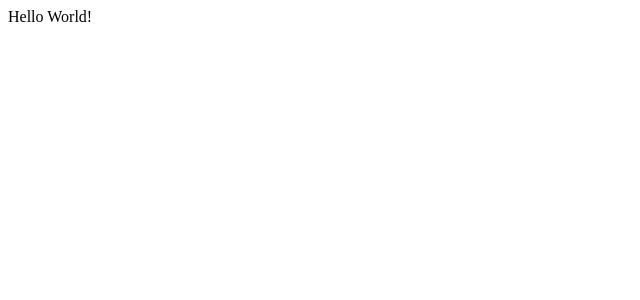
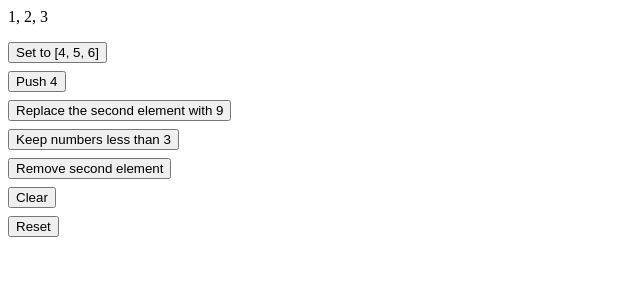
Before and after one commit to imudasirali/react-simplified-vite, a React (Vite) app: page / in a window 1280 px wide. Shown: the top 300 px of the page, without its empty margins (0-640 px from the left). Built offline with nearby package versions, Linux system fonts and the light colour scheme.

Commit message:
custom Array hook practice

```diff
--- a/src/App.jsx
+++ b/src/App.jsx
@@ -1,6 +1,37 @@
+import { useArray } from "./useArray";
+const INITIAL_ARRAY = [1, 2, 3];
+// const INITIAL_ARRAY = () => [1, 2, 3]
+
 function App() {
+  const { array, set, push, replace, filter, remove, clear, reset } =
+    useArray(INITIAL_ARRAY);
 
-  return 'Hello World!'
+  return (
+    <>
+      <div>{array.join(", ")}</div>
+      <div
+        style={{
+          display: "flex",
+          flexDirection: "column",
+          gap: ".5rem",
+          alignItems: "flex-start",
+          marginTop: "1rem",
+        }}
+      >
+        <button onClick={() => set([4, 5, 6])}>Set to [4, 5, 6]</button>
+        <button onClick={() => push(4)}>Push 4</button>
+        <button onClick={() => replace(1, 9)}>
+          Replace the second element with 9
+        </button>
+        <button onClick={() => filter((n) => n < 3)}>
+          Keep numbers less than 3
+        </button>
+        <button onClick={() => remove(1)}>Remove second element</button>
+        <button onClick={clear}>Clear</button>
+        <button onClick={reset}>Reset</button>
+      </div>
+    </>
+  );
 }
 
-export default App
+export default App;
--- /dev/null
+++ b/src/useArray.jsx
@@ -0,0 +1,52 @@
+import { useCallback, useState } from "react";
+
+export function useArray(initialArray) {
+  const [array, setArray] = useState(initialArray);
+  function push(element) {
+    setArray((currentArray) => {
+      return [...currentArray, element];
+    });
+  }
+
+  const replace = useCallback((index, element) => {
+    setArray((currentArray) => {
+      return [
+        ...currentArray.slice(0, index),
+        element,
+        ...currentArray.slice(index + 1),
+      ];
+    });
+  }, []);
+
+  const filter = useCallback((callback) => {
+    setArray((currentArray) => {
+      return currentArray.filter(callback);
+    });
+  }, []);
+
+  const remove = useCallback((index) => {
+    setArray((currentArray) => [
+      ...currentArray.slice(0, index),
+      ...currentArray.slice(index + 1),
+    ]);
+  }, []);
+
+  const clear = useCallback(() => {
+    setArray([]);
+  }, []);
+
+  const reset = useCallback(() => {
+    setArray(initialArray);
+  }, [initialArray]);
+
+  return {
+    array,
+    set: setArray,
+    push: push,
+    replace: replace,
+    filter: filter,
+    remove: remove,
+    clear: clear,
+    reset: reset,
+  };
+}
```
Also changed, not shown: 1 other file (tests, documents, lock files or other folders).
